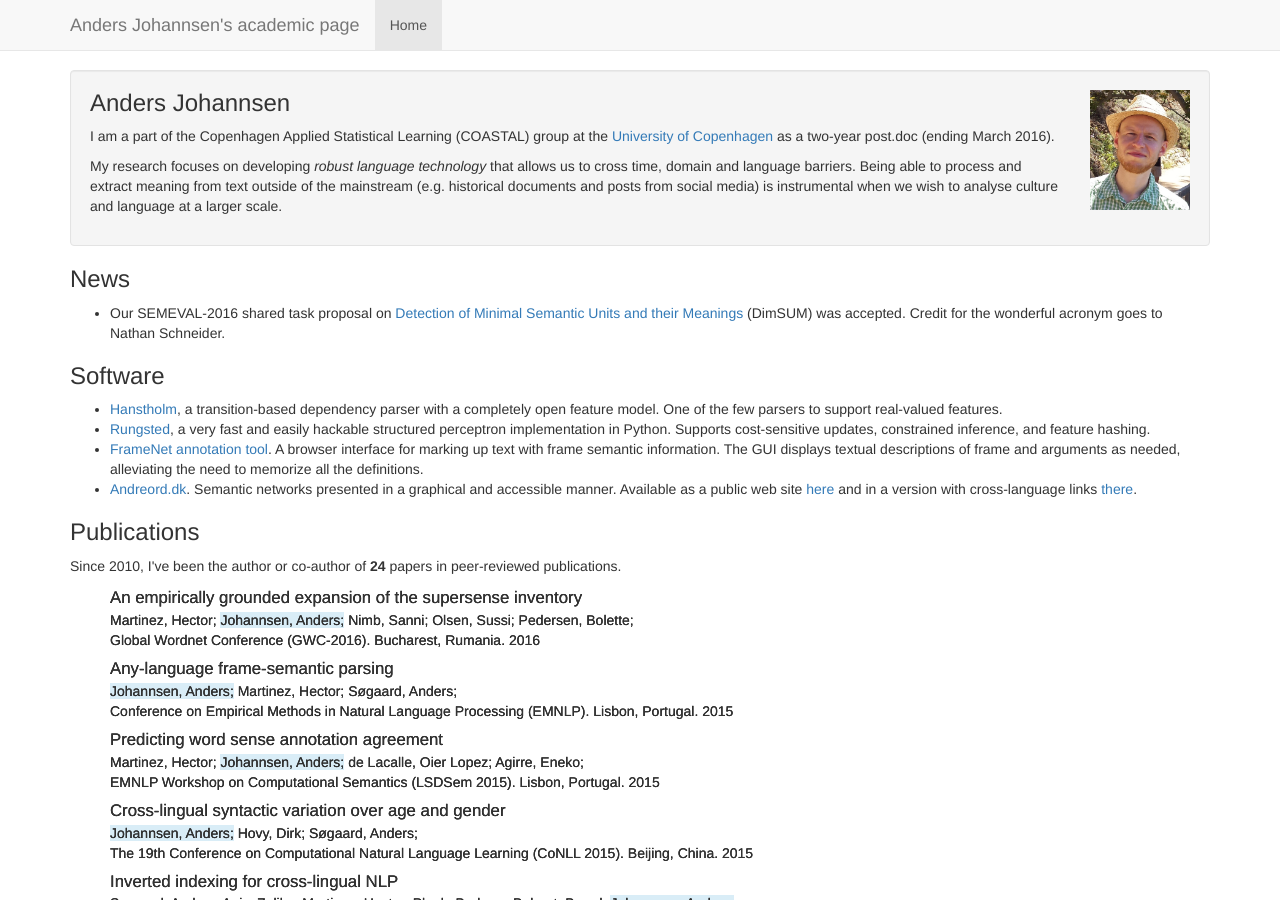
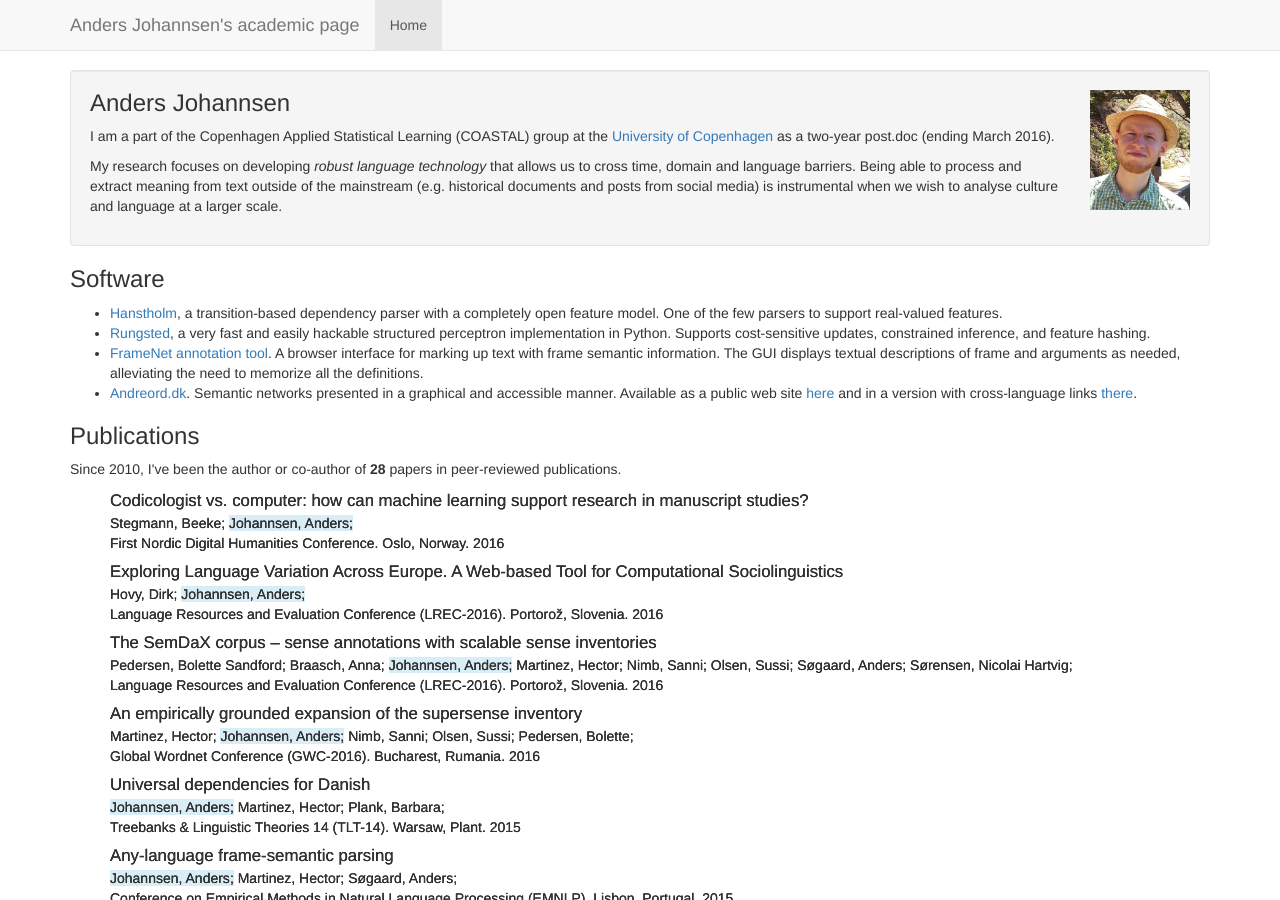
Before and after one commit to andersjo/andersjo.github.io, a Jekyll site: the page built from index.html, in a window 1280 px wide and 900 px high. Built offline with Jekyll 4.4.1, drawn with Linux system fonts in a browser that asks for light colours; nearby versions of some CDN libraries; Markdown is read by kramdown in place of the engine named in the settings.

Commit message:
update publications

```diff
--- a/_data/publications.yml
+++ b/_data/publications.yml
@@ -1,3 +1,33 @@
+-
+  authors:
+  - Stegmann, Beeke
+  - Johannsen, Anders
+  title: "Codicologist vs. computer: how can machine learning support research in manuscript studies?"
+  venue: "First Nordic Digital Humanities Conference"
+  place: "Oslo, Norway"
+  year: 2016
+-
+  authors:
+  - Hovy, Dirk
+  - Johannsen, Anders
+  title: "Exploring Language Variation Across Europe. A Web-based Tool for Computational Sociolinguistics"
+  venue: "Language Resources and Evaluation Conference (LREC-2016)"
+  place: "Portorož, Slovenia"
+  year: 2016
+-
+  authors:
+  - Pedersen, Bolette Sandford
+  - Braasch, Anna
+  - Johannsen, Anders
+  - Martinez, Hector
+  - Nimb, Sanni
+  - Olsen, Sussi
+  - Søgaard, Anders
+  - Sørensen, Nicolai Hartvig
+  title: "The SemDaX corpus – sense annotations with scalable sense inventories"
+  venue: "Language Resources and Evaluation Conference (LREC-2016)"
+  place: "Portorož, Slovenia"
+  year: 2016
 -
   authors:
   - Martinez, Hector
@@ -9,6 +39,15 @@
   venue: "Global Wordnet Conference (GWC-2016)"
   place: "Bucharest, Rumania"
   year: 2016
+-
+  authors:
+  - Johannsen, Anders
+  - Martinez, Hector
+  - Plank, Barbara
+  title: "Universal dependencies for Danish"
+  venue: "Treebanks & Linguistic Theories 14 (TLT-14)"
+  place: "Warsaw, Plant"
+  year: 2015
 -
   authors:
   - Johannsen, Anders
--- a/index.html
+++ b/index.html
@@ -21,6 +21,7 @@ title: Anders Johannsen's academic homepage
 
 
 
+<!--
 <h3>News</h3>
 
 
@@ -29,7 +30,7 @@ title: Anders Johannsen's academic homepage
     Our SEMEVAL-2016 shared task proposal on <a href="http://alt.qcri.org/semeval2016/">Detection of Minimal Semantic Units and their Meanings</a> (DimSUM) was accepted. Credit for the wonderful acronym goes to Nathan Schneider.
   </li>
 </ul>
-
+!-->
 
 <h3>Software</h3>
 
```
